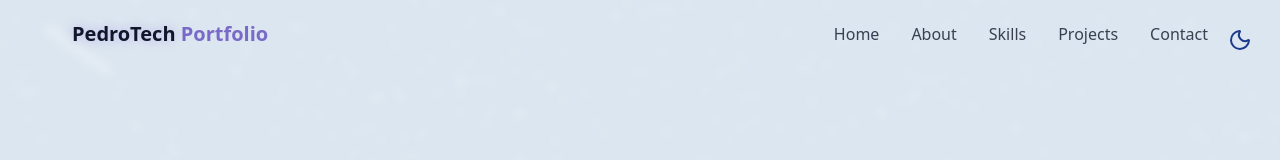
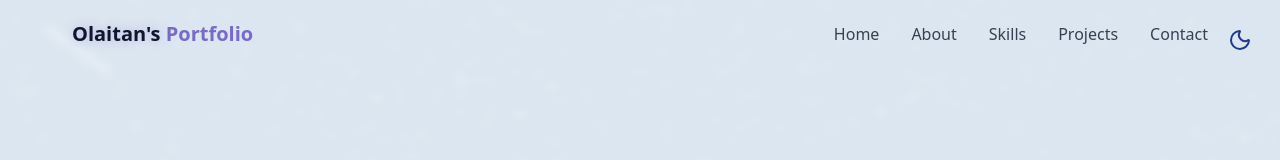
Before and after one commit to AbdulsomadCodes/my-portffolio-react-tailwind, a React (Vite) app: page / in a window 1280 px wide. Shown: the top 160 px of the page. Built offline with nearby package versions, Linux system fonts and the light colour scheme.

Commit message:
Change the name and navbar

```diff
--- a/src/components/ContactSection.jsx
+++ b/src/components/ContactSection.jsx
@@ -71,7 +71,7 @@ const [isSubmitting , setIsSubmitting] = useState(false);
                                 <div >
                                     <h4 className="font-medium">Location</h4>
                                     <a  className="text-muted-foreground hover:text-primary transition-colors">
-                                        Ilorin,Kwara State Nigeria.
+                                        Ilorin, Kwara State Nigeria.
                                     </a>
                                 </div>
                             </div>
--- a/src/components/Footer.jsx
+++ b/src/components/Footer.jsx
@@ -3,7 +3,7 @@ import { ArrowUp } from "lucide-react"
 export const Footer = () => {
     return <footer className="py-12 px-4 bg-card relative border-t border-border mt-12 pt-8 flex flex-wrap justify-between items-center">
         <p className="text-sm text-muted-foreground hover:pg-primary/20 text-primary transition-colors">
-            &copy; {new Date().getFullYear()} Built Olaitan &#128187;.
+            &copy; {new Date().getFullYear()} Built by Olaitan &#128187;.
         </p>
 
      <a href="#hero" className="p-2 rounded-full bg-primary/10 hover:pg-primary/20 text-primary transition-colors ">
--- a/src/components/Navbar.jsx
+++ b/src/components/Navbar.jsx
@@ -35,7 +35,7 @@ export const Navbar = () => {
           href="#hero"
         >
           <span className="relative z-10">
-            <span className="text-glow text-foreground"> PedroTech </span>{" "}
+            <span className="text-glow text-foreground"> Olaitan's </span>{" "}
             Portfolio
           </span>
         </a>
```
